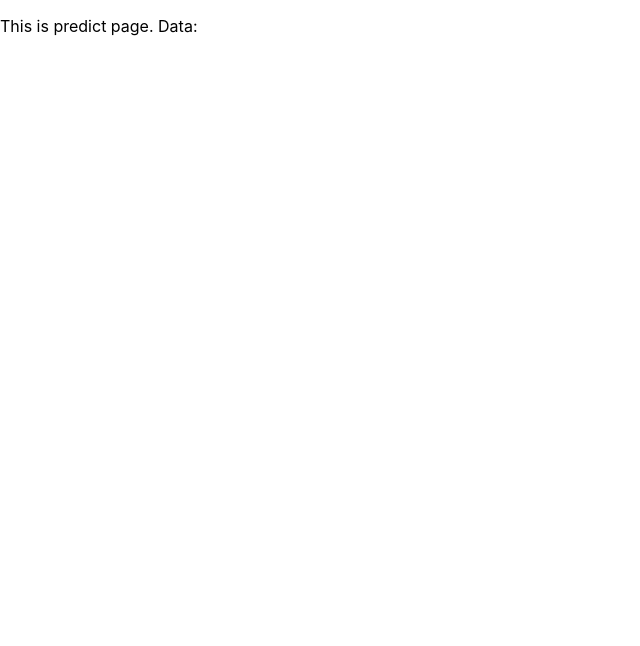
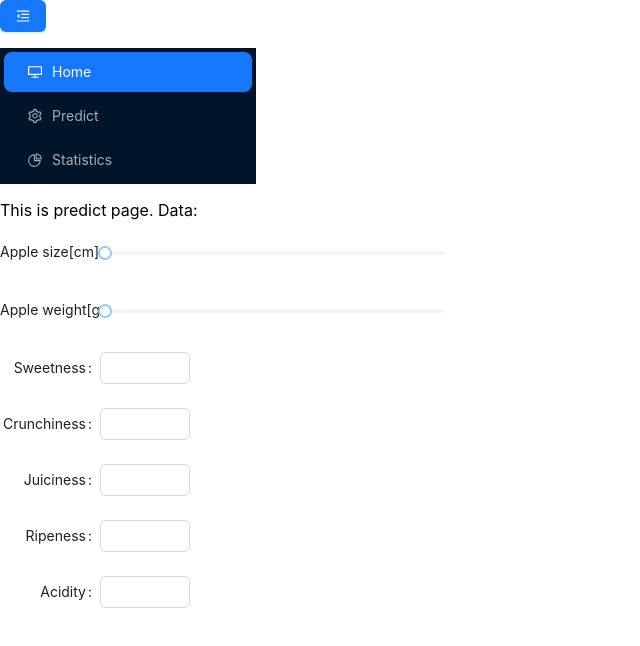
Before and after one commit to lukakuterovac/ruap-project, a React (Create React App) app in the folder frontend/frontend/: page /predict in a window 1280 px wide. Shown: the top 646 px of the page, without its empty margins (0-640 px from the left). Built offline with nearby package versions, Linux system fonts and the light colour scheme.

Commit message:
add navigation, input form, home page cards

```diff
--- a/frontend/frontend/package.json
+++ b/frontend/frontend/package.json
@@ -3,9 +3,11 @@
   "version": "0.1.0",
   "private": true,
   "dependencies": {
+    "@ant-design/charts": "^2.0.3",
     "@testing-library/jest-dom": "^5.17.0",
     "@testing-library/react": "^13.4.0",
     "@testing-library/user-event": "^13.5.0",
+    "antd": "^5.14.0",
     "axios": "^1.6.7",
     "react": "^18.2.0",
     "react-dom": "^18.2.0",
--- a/frontend/frontend/src/App.js
+++ b/frontend/frontend/src/App.js
@@ -2,7 +2,9 @@ import logo from './logo.svg';
 import './App.css';
 import Predict from "./pages/Predict";
 import Home from "./pages/Home";
+import Statistics from "./pages/Statistics";
 import { BrowserRouter as Router, Route, Routes } from "react-router-dom"
+import './styles.css'; // Import the styles.css file
 
 function App() {
   return (
@@ -10,6 +12,7 @@ function App() {
       <Routes>
         <Route exact path="/" element={<Home/>}/>
         <Route path="/predict" element={<Predict/>}/>
+        <Route path="/statistics" element={<Statistics/>}/>
       </Routes>
     </Router>
   );
--- /dev/null
+++ b/frontend/frontend/src/components/Nav.js
@@ -0,0 +1,83 @@
+import React, { useState } from 'react';
+import { Button, Menu } from 'antd';
+import {
+  AppstoreOutlined,
+  ContainerOutlined,
+  DesktopOutlined,
+  PieChartOutlined,
+  SettingOutlined ,
+  MenuFoldOutlined,
+  MenuUnfoldOutlined,
+} from '@ant-design/icons';
+import { Link } from 'react-router-dom';
+
+function getItem(label, key, icon, linkTo = '', children, type) {
+  return {
+    key,
+    icon,
+    children,
+    label,
+    type,
+    linkTo,
+  };
+}
+
+const items = [
+  getItem('Home', '1', <DesktopOutlined />, '/', undefined, 'route'),
+  getItem('Predict', '2', <SettingOutlined  />, '/predict', undefined, 'route'),
+  getItem('Statistics', '3', <PieChartOutlined  />, '/statistics', undefined, 'route'),
+];
+
+const Nav = () => {
+  const [collapsed, setCollapsed] = useState(false);
+
+  const toggleCollapsed = () => {
+    setCollapsed(!collapsed);
+  };
+
+  return (
+    <div
+      style={{
+        width: 256,
+      }}
+    >
+      <Button
+        type="primary"
+        onClick={toggleCollapsed}
+        style={{
+          marginBottom: 16,
+        }}
+      >
+        {collapsed ? <MenuUnfoldOutlined /> : <MenuFoldOutlined />}
+      </Button>
+      <Menu
+        defaultSelectedKeys={['1']}
+        defaultOpenKeys={['sub1']}
+        mode="inline"
+        theme="dark"
+        inlineCollapsed={collapsed}
+      >
+        {items.map(item => {
+          if (item.type === 'route') {
+            return (
+              <Menu.Item key={item.key} icon={item.icon}>
+                <Link to={item.linkTo}>{item.label}</Link>
+              </Menu.Item>
+            );
+          }
+          return (
+            <Menu.SubMenu key={item.key} icon={item.icon} title={item.label}>
+              {item.children.map(subItem => (
+                <Menu.Item key={subItem.key}>
+                  <Link to={subItem.linkTo}>{subItem.label}</Link>
+                </Menu.Item>
+              ))}
+            </Menu.SubMenu>
+          );
+        })}
+      </Menu>
+    </div>
+  );
+};
+
+export default Nav;
--- /dev/null
+++ b/frontend/frontend/src/components/PredictDataForm.js
@@ -0,0 +1,58 @@
+import React, { useState } from 'react';
+import { PlusOutlined } from '@ant-design/icons';
+import {
+  DatePicker,
+  Form,
+  Input,
+  InputNumber,
+  Slider,
+} from 'antd';
+const { RangePicker } = DatePicker;
+const { TextArea } = Input;
+const normFile = (e) => {
+  if (Array.isArray(e)) {
+    return e;
+  }
+  return e?.fileList;
+};
+const PredictDataForm = () => {
+  return (
+    <>
+      <Form
+        labelCol={{
+          span: 4,
+        }}
+        wrapperCol={{
+          span: 14,
+        }}
+        layout="horizontal"
+        style={{
+          maxWidth: 600,
+        }}
+      >
+        <Form.Item label="Apple size[cm]:">
+          <Slider />
+        </Form.Item>
+        <Form.Item label="Apple weight[gram]:">
+          <Slider />
+        </Form.Item>
+        <Form.Item label="Sweetness">
+          <InputNumber />
+        </Form.Item>
+        <Form.Item label="Crunchiness">
+          <InputNumber />
+        </Form.Item>
+        <Form.Item label="Juiciness">
+          <InputNumber />
+        </Form.Item>
+        <Form.Item label="Ripeness">
+          <InputNumber />
+        </Form.Item>
+        <Form.Item label="Acidity">
+          <InputNumber />
+        </Form.Item>
+      </Form>
+    </>
+  );
+};
+export default () => <PredictDataForm />;
--- a/frontend/frontend/src/pages/Home.js
+++ b/frontend/frontend/src/pages/Home.js
@@ -1,47 +1,50 @@
 import axios from "axios";
 import React, { useEffect, useState } from 'react';
-
+import { Card } from 'antd';
+import Nav from '../components/Nav';
 
 function Home(){
     const [data, setData] = useState(null);
 
     useEffect(() => {
-        // Make a GET request to your Django backend API endpoint
         axios.get('/api/data')
             .then(response => {
-            // Handle successful response
                 setData(response.data.data);
-            console.log(response.data.data);
             })
             .catch(error => {
-            // Handle error
                 console.error('ERROR fetching data:', error);
             });
-      }, []); // Empty dependency array means this effect runs once after the initial render
-
+    }, []);
 
     return(
-        <div>
+        <div style={{ padding: '0 16px' }}>
+            <Nav></Nav>
             <p>This is Home page. Data:</p>
             {Array.isArray(data) ? (
-            <ul>
+                <ul style={{ listStyle: 'none', padding: 0, display: 'flex', flexWrap: 'wrap', gap: '16px' }}>
                     {data.map(entry => (
-                    <li key={entry.pk}>
-                        <strong>Entry {entry.pk}:</strong>
-                        <ul>
+                        <li key={entry.pk} style={{ width: 'calc(25% - 16px)', marginBottom: '16px' }}>
+                            <Card
+                                title={`Apple ${entry.pk}`}
+                                bordered={false}
+                                style={{
+                                    width: '100%',
+                                }}
+                            >
+                                <ul style={{ listStyle: 'none', padding: 0 }}>
                                     {Object.entries(entry.fields).map(([key, value]) => (
                                         <li key={key}>
-                                    {key}: {value || 'N/A'}
+                                            <p>{key}: {value || 'N/A'}</p>
                                         </li>
                                     ))}
                                 </ul>
+                            </Card>
                         </li>
                     ))}
                 </ul>
             ) : (
                 <p>No data available</p>
             )}
-
         </div>
     );
 }
--- a/frontend/frontend/src/pages/Predict.js
+++ b/frontend/frontend/src/pages/Predict.js
@@ -1,12 +1,15 @@
 import axios from "axios";
 import React, { useEffect, useState } from 'react';
-
+import Nav from '../components/Nav';
+import PredictDataForm from '../components/PredictDataForm';
 
 function Predict(){
 
     return(
         <div>
+            <Nav></Nav>
             <p>This is predict page. Data:</p>
+            <PredictDataForm></PredictDataForm>
         </div>
     );
 }
--- /dev/null
+++ b/frontend/frontend/src/pages/Statistics.js
@@ -0,0 +1,83 @@
+import axios from "axios";
+import React, { useEffect, useState } from 'react';
+import { Tabs } from 'antd';
+import Nav from '../components/Nav';
+
+const { TabPane } = Tabs;
+
+
+const onChange = (key) => {
+    console.log(key);
+  };
+  const items = [
+    {
+        key: '1',
+        label: 'Quality',
+        children: 'Content of Tab Pane 1',
+    },
+    {
+        key: '2',
+        label: 'Size',
+        children: 'Content of Tab Pane 1',
+    },
+    {
+        key: '3',
+        label: 'Weight',
+        children: 'Content of Tab Pane 2',
+    },
+    {
+        key: '4',
+        label: 'Sweetness',
+        children: 'Content of Tab Pane 3',
+    },
+    {
+        key: '5',
+        label: 'Crunchiness',
+        children: 'Content of Tab Pane 3',
+    },
+    {
+        key: '6',
+        label: 'Juiciness',
+        children: 'Content of Tab Pane 3',
+    },
+    {
+        key: '7',
+        label: 'Ripeness',
+        children: 'Content of Tab Pane 3',
+    },
+    {
+        key: '8',
+        label: 'Acidity',
+        children: 'Content of Tab Pane 3',
+    },
+    {
+        key: '9',
+        label: 'Scatter plot',
+        children: 'Content of Tab Pane 3',
+    },
+  ];
+
+function Statistics(){
+    const [data, setData] = useState(null);
+    const [activeTab, setActiveTab] = useState('1'); // Initial active tab is '1'
+
+    const onChange = (key) => {
+        console.log(key);
+        setActiveTab(key); // Update the active tab when it changes
+    };
+
+    return(
+        <div>
+            <Nav></Nav>
+            <Tabs defaultActiveKey={activeTab} onChange={onChange}>
+                {items.map(item => (
+                <TabPane tab={item.label} key={item.key}>
+                    {item.children}
+                </TabPane>
+                ))}
+            </Tabs>
+        </div>
+    );
+}
+
+export default Statistics;
--- /dev/null
+++ b/frontend/frontend/src/styles.css
@@ -0,0 +1,39 @@
+/* styles.css */
+
+body {
+  margin: 0;
+  padding: 0;
+}
+
+.container {
+  display: flex;
+}
+
+.sidebar {
+  width: 256px;
+  background: #001529;
+  color: #fff;
+}
+
+.content {
+  flex: 1;
+  padding: 20px;
+}
+
+.menu-button {
+  margin-bottom: 16px;
+}
+
+.menu {
+  background: #001529;
+}
+
+.menu-item,
+.menu-submenu-title {
+  color: #fff;
+}
+
+.menu-item:hover,
+.menu-submenu-title:hover {
+  background: #1890ff;
+}
```
Also changed, not shown: 1 other file (tests, documents, lock files or other folders). Lines whose indentation alone changed are shown as unchanged.
